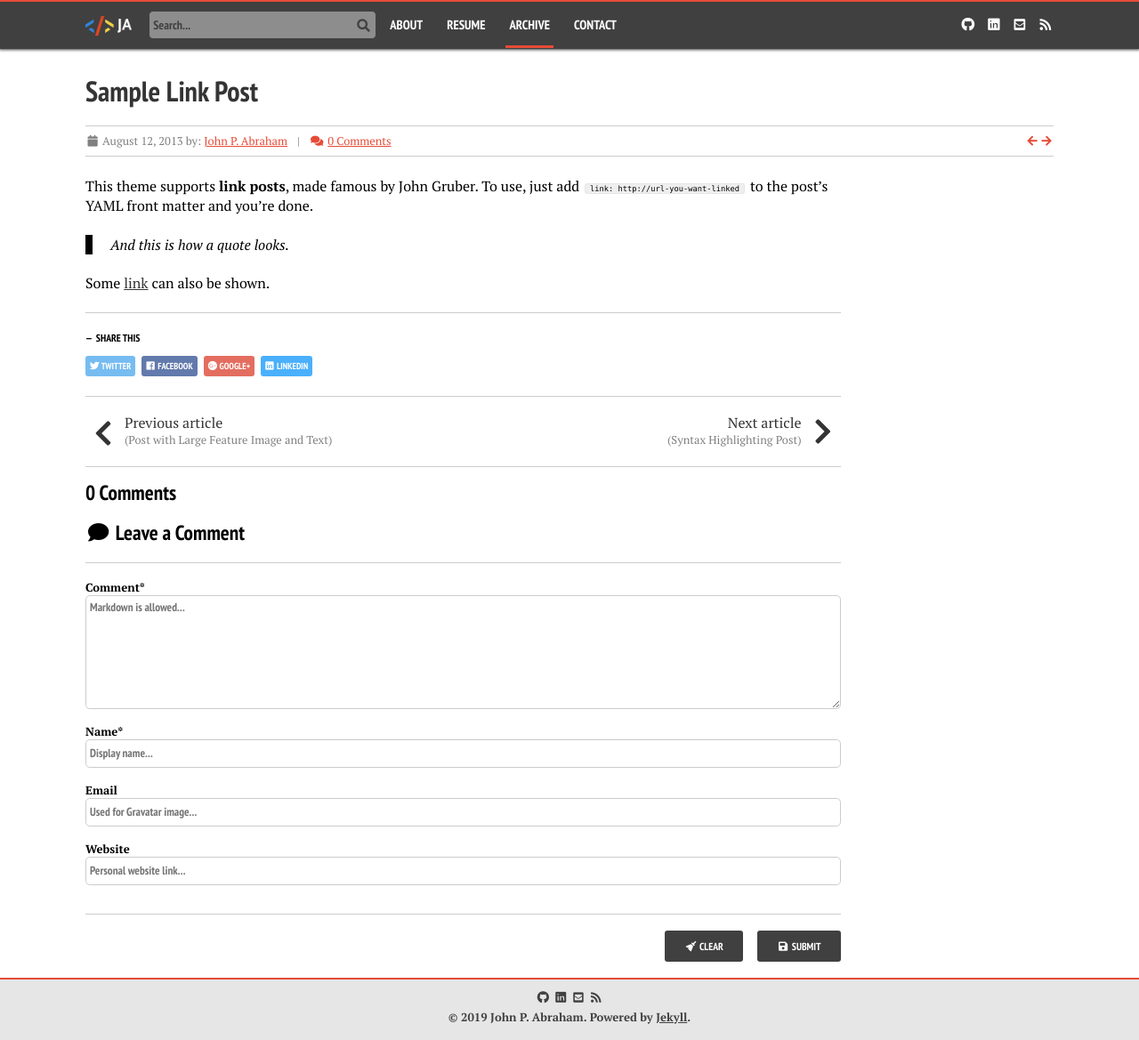
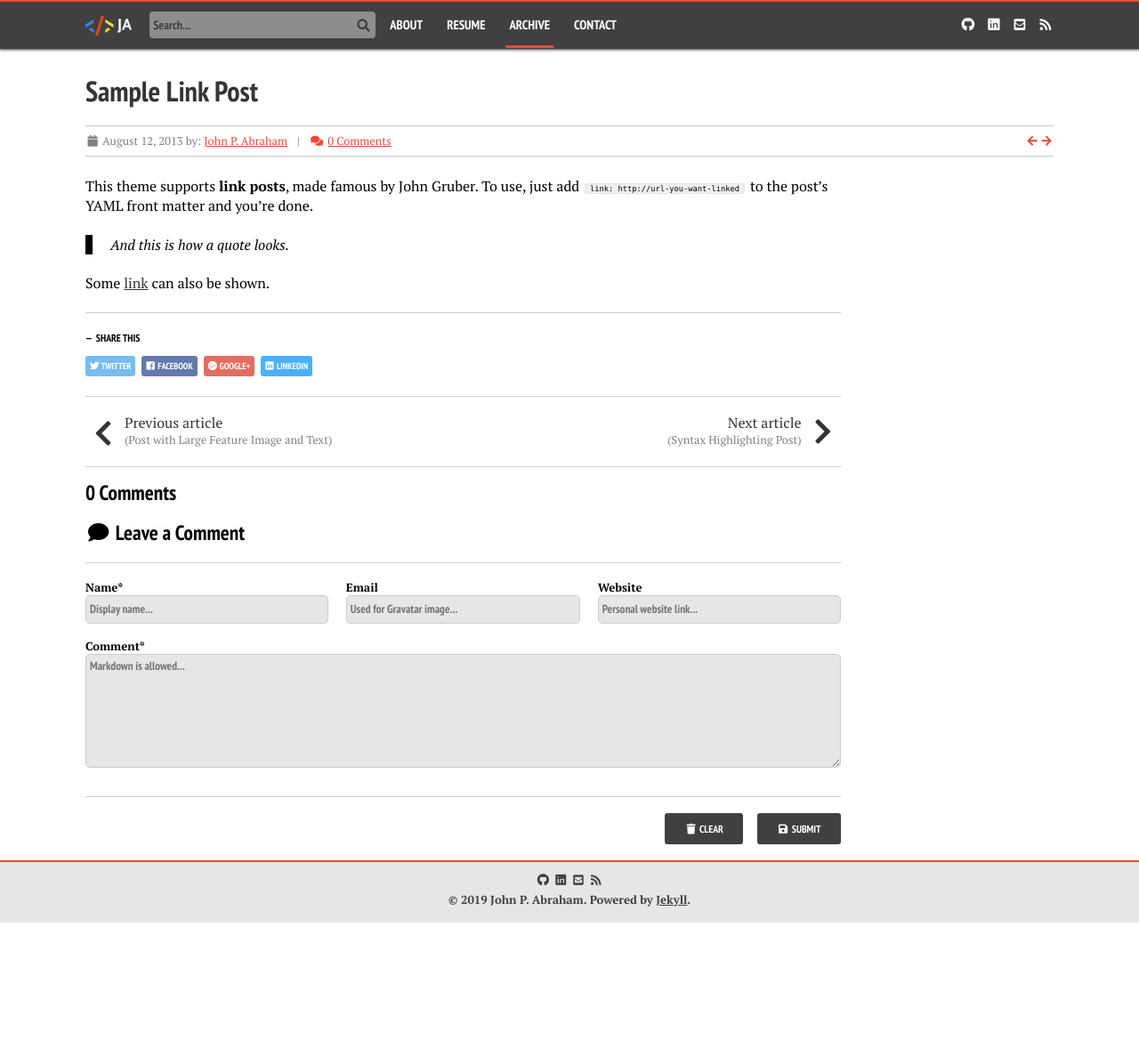
Before and after one commit to abrahamjj/abrahamjj.github.io, a Jekyll site: the page built from markdown/archive/_posts/2013-08-12-sample-link-post.md, in a window 1280 px wide. Shown: the whole page at 89% size. Built offline with Jekyll 4.4.1, drawn with Linux system fonts in a browser that asks for light colours; nearby versions of some CDN libraries; after the commit the page ends 1037 px from its top, so only the background shows below that.

Commit message:
Restyling inline comments section form-groups to columns style

```diff
--- a/_includes/_comment-form.html
+++ b/_includes/_comment-form.html
@@ -1,29 +1,35 @@
 <!-- Start new comment form -->
 <div id="respond">
   <header class="section-title">
-    <h1><i class="fa fa-fw fa-comment"></i> Leave a Comment</h1>
+    <h1>
+      {% if include.inline %}
+        <i class="fa fa-fw fa-comment"></i> Leave a Comment
+      {% else %}
+        <i class="fa fa-fw fa-reply fa-rotate-180"></i> Reply
+      {% endif %}
+    </h1>
   </header>
   <hr>
   <form id="comment-form" class="page__form js-form form" method="POST" action="https://api.staticman.net/v2/entry/{{ site.staticman.repository }}/{{ site.staticman.branch }}/comments">
+    <div class="form-group {% if include.inline %}inline{% endif %}">
+      <label>Name*</label>
+      <label class="sr-only" for="comment-form-name"><strong>Name</strong></label>
+      <input type="text" id="comment-form-name" name="fields[name]" required spellcheck="false" placeholder="Display name...">
+    </div>
+    <div class="form-group {% if include.inline %}inline{% endif %}">
+      <label>Email</label>
+      <label class="sr-only" for="comment-form-email"><strong>Email address</strong> <small>(used for <a href="http://gravatar.com">Gravatar</a> image and reply notifications)</small></label>
+      <input type="email" id="comment-form-email" name="fields[email]" spellcheck="false" placeholder="Used for Gravatar image...">
+    </div>
+    <div class="form-group {% if include.inline %}inline{% endif %}">
+      <label>Website</label>
+      <label class="sr-only" for="comment-form-url"><strong>Website</strong> <small>(optional)</small></label>
+      <input type="url" id="comment-form-url" name="fields[url]" placeholder="Personal website link...">
+    </div>
     <div class="form-group">
       <label>Comment*</label>
       <label class="sr-only" for="comment-form-message"><strong>Comment</strong> <small>(<a href="https://kramdown.gettalong.org/quickref.html">Markdown</a> is allowed)</small></label>
       <textarea type="text" rows="6" id="comment-form-message" name="fields[message]" required spellcheck="true" placeholder="Markdown is allowed..."></textarea>
-    </div>
-    <div class="form-group">
-      <label>Name*</label>
-      <label class="sr-only" for="comment-form-name"><strong>Name</strong></label>
-      <input type="text" id="comment-form-name" name="fields[name]" required spellcheck="false" placeholder="Display name...">
-    </div>
-    <div class="form-group">
-      <label>Email</label>
-      <label class="sr-only" for="comment-form-email"><strong>Email address</strong> <small>(used for <a href="http://gravatar.com">Gravatar</a> image and reply notifications)</small></label>
-      <input type="email" id="comment-form-email" name="fields[email]" spellcheck="false" placeholder="Used for Gravatar image...">
-    </div>
-    <div class="form-group">
-      <label>Website</label>
-      <label class="sr-only" for="comment-form-url"><strong>Website</strong> <small>(optional)</small></label>
-      <input type="url" id="comment-form-url" name="fields[url]" placeholder="Personal website link...">
     </div>
     <div class="form-group hidden" style="display: none;">
       <input type="hidden" name="options[origin]" value="{{ page.url | relative_url }}">
@@ -43,7 +49,7 @@
       {% endif %}
       <hr>
       <button type="submit" id="comment-form-submit" class="btn submit"><i class="fa fa-fw fa-save"></i> Submit</button>
-      <a href="javascript: clearCommentForm();" class="btn clear"><i class="fa fa-fw fa-broom"></i> Clear</a>
+      <a href="javascript: clearCommentForm();" class="btn clear"><i class="fa fa-fw fa-trash"></i> Clear</a>
     </div>
   </form>
 </div>
--- a/_includes/_comments.html
+++ b/_includes/_comments.html
@@ -26,7 +26,7 @@
     {% endif %}
 
     {% unless page.comments_locked == true %}
-     {% include _comment-form.html %}
+     {% include _comment-form.html inline=true %}
 <!--
       <a href="#leave-comment-modal" class="leave-comment-btn btn" onclick="autofocusCommentTextArea()">
         <i class="fa fa-fw fa-comment"></i>
--- a/_includes/_contact-me.html
+++ b/_includes/_contact-me.html
@@ -46,7 +46,7 @@
     ></textarea>
   </div>
 
-  <a href="javascript: clearContactForm();" class="btn"><i class="fa fa-fw fa-broom"></i> Clear</a>
+  <a href="javascript: clearContactForm();" class="btn"><i class="fa fa-fw fa-trash"></i> Clear</a>
   <a href="javascript: submitContactForm();" class="btn"><i class="fa fa-fw fa-envelope-square"></i> Submit</a>
 
   <!-- redirect to custom thank you -->
--- a/assets/css/_sass/page.scss
+++ b/assets/css/_sass/page.scss
@@ -772,6 +772,23 @@ hr.card-separator {
     margin: 0;
   }
   .form-group {
+    &.inline {
+      width: 100%;
+      display: block;
+      @media #{$small} {
+        display: inline-block;
+        @include grid(12,4);
+        &:first-child {
+          padding: 0 10px 0 0;
+        }
+        &:nth-child(2) {
+          padding: 0 10px;
+        }
+        &:nth-child(3) {
+          padding: 0 0 0 10px;
+        }
+      }
+    }
     label {
       text-align: left;
     }
@@ -784,10 +801,11 @@ hr.card-separator {
     button {
       margin: 0;
     }
-    input,
-    textarea,
-    .g-recaptcha {
+    input, textarea, .g-recaptcha {
       margin-bottom: 1rem;
+    }
+    input, textarea {
+      background: darken($body-color, 10);
     }
     input#comment-form-reply {
       display: inline;
```
